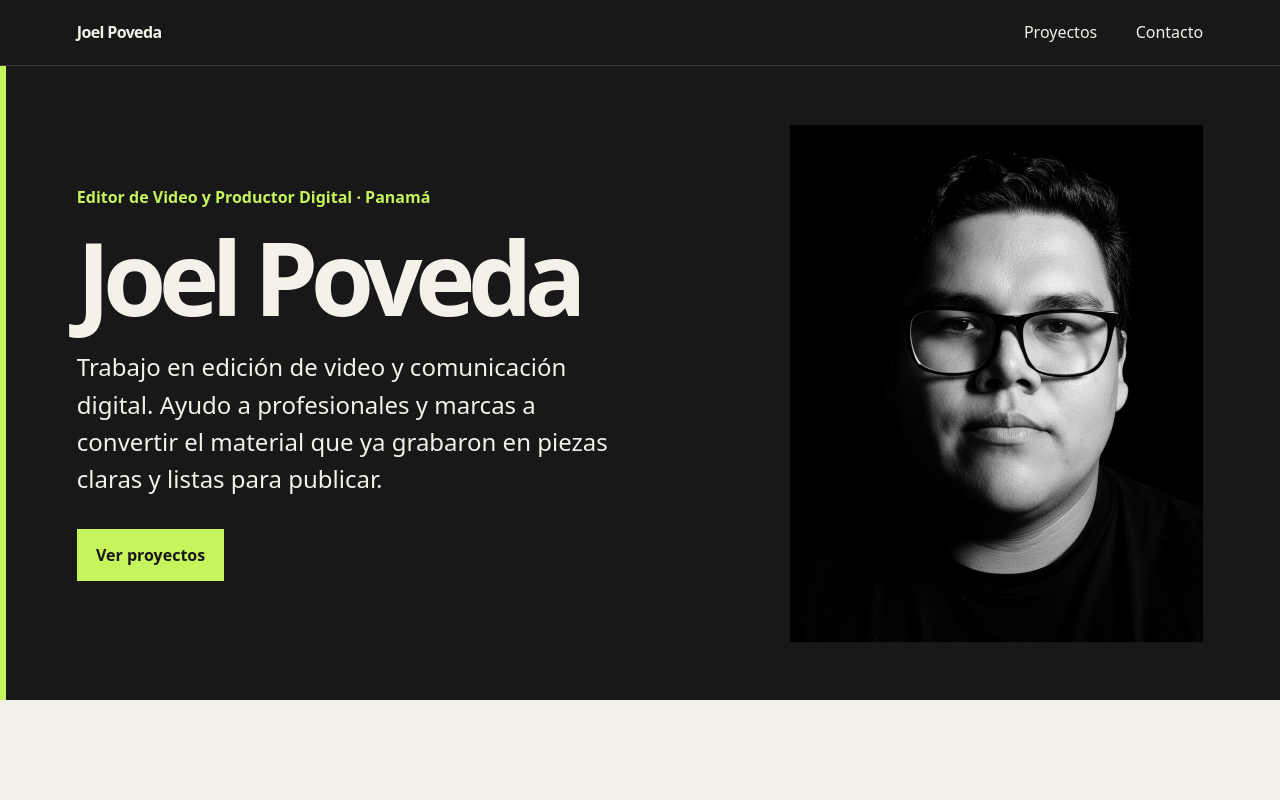
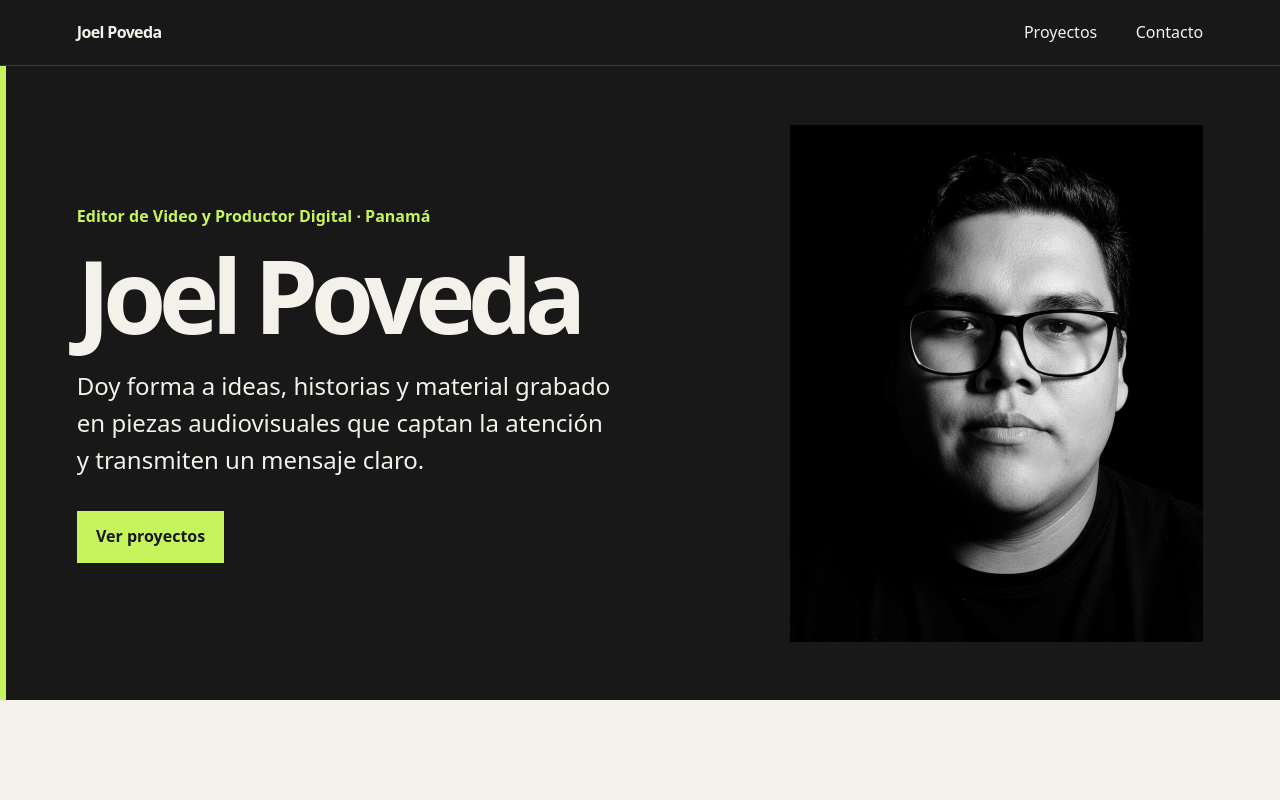
Before and after one commit to joelsmsj2020-dot/portafolio, a plain HTML site: page index.html in a window 1280 px wide. Shown: the top 800 px of the page. Drawn offline with Linux system fonts and the light colour scheme.

Commit message:
Update portfolio introduction

```diff
--- a/index.html
+++ b/index.html
@@ -68,7 +68,7 @@ h1,h2,p{margin-top:0}h1,h2{line-height:.9;letter-spacing:-.075em;text-wrap:balan
 <div class="intro-copy">
 <p class="eyebrow">Editor de Video y Productor Digital · Panamá</p>
 <h1 id="nombre">Joel Poveda</h1>
-<p class="lead">Trabajo en edición de video y comunicación digital. Ayudo a profesionales y marcas a convertir el material que ya grabaron en piezas claras y listas para publicar.</p>
+<p class="lead">Doy forma a ideas, historias y material grabado en piezas audiovisuales que captan la atención y transmiten un mensaje claro.</p>
 <a class="button" href="#proyectos">Ver proyectos</a>
 </div>
 <img class="intro-portrait" src="./joel-poveda.png" alt="Retrato en blanco y negro de Joel Poveda" fetchpriority="high">
```
